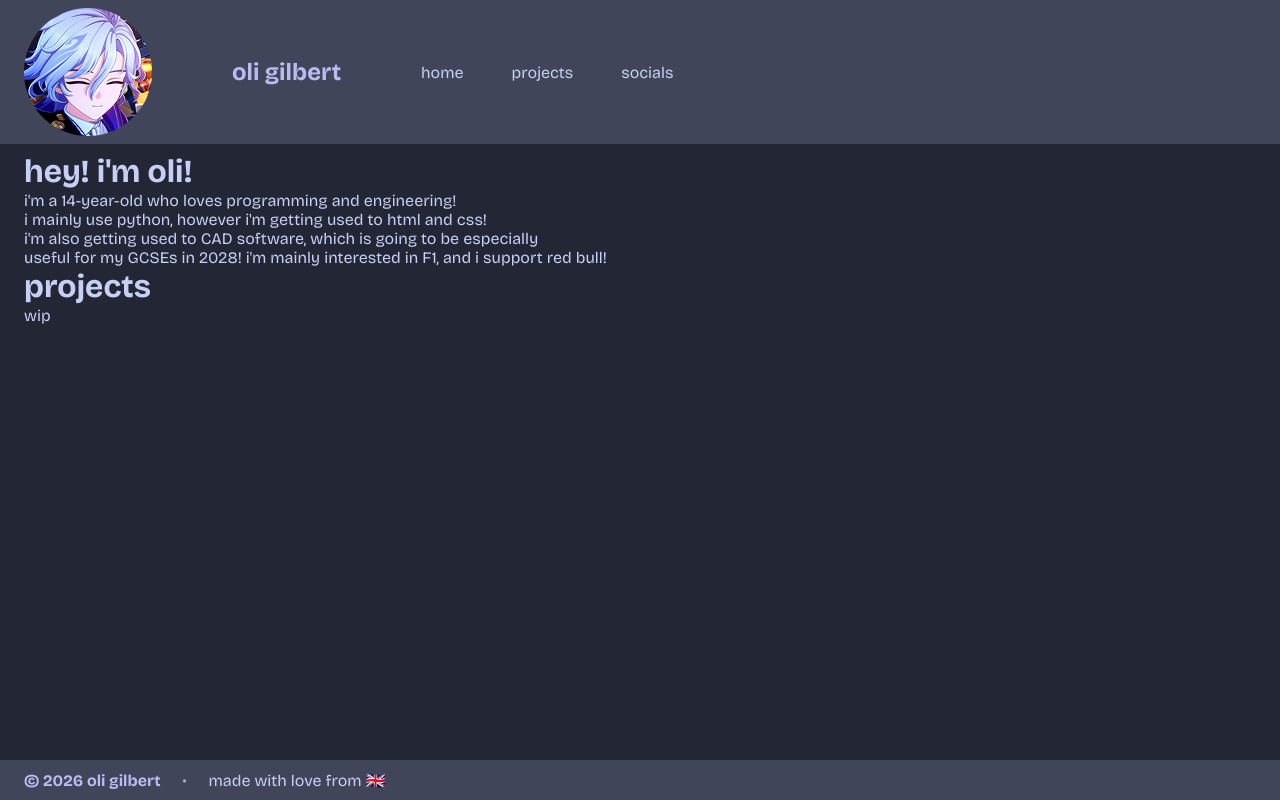
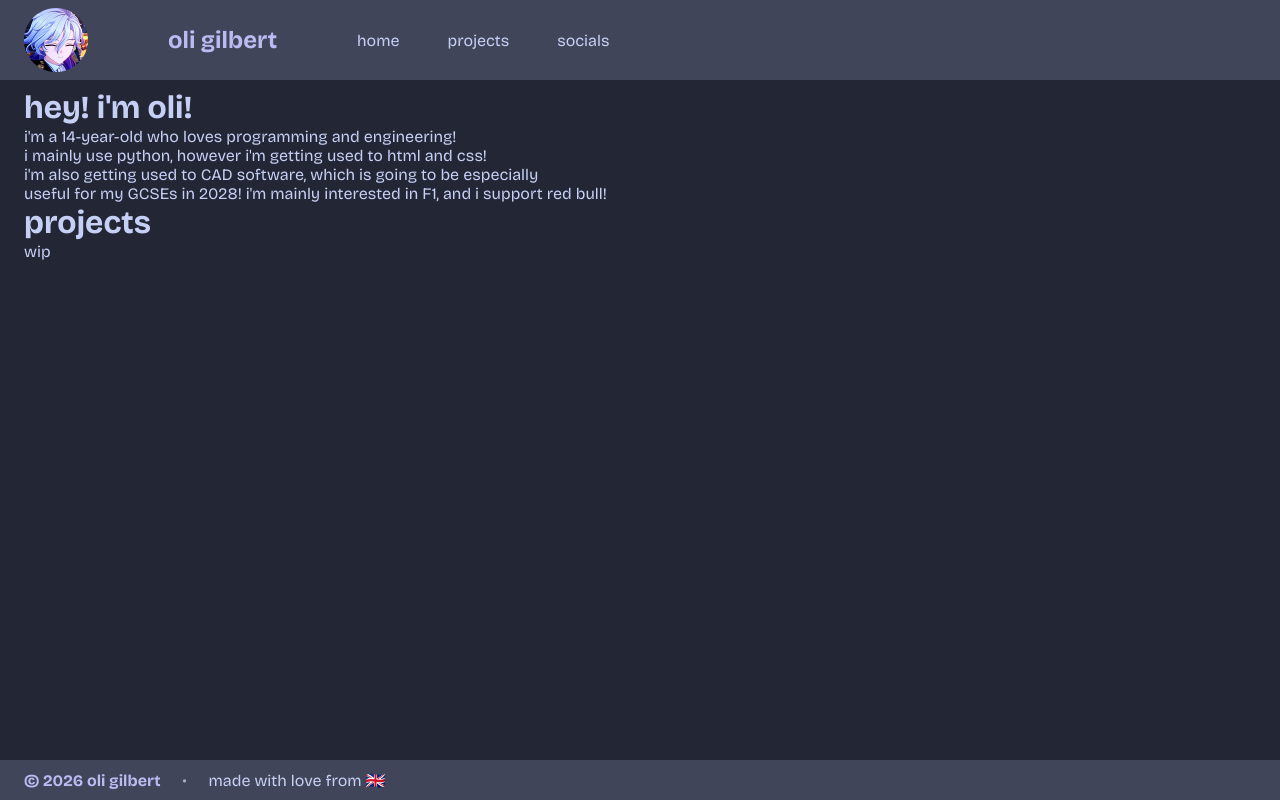
Before and after one commit to atlakami/website, a plain HTML site: page index.html in a window 1280 px wide. Drawn offline with nearby package versions, Linux system fonts and the light colour scheme.

Commit message:
fix: logo size corrected

```diff
--- a/styles.css
+++ b/styles.css
@@ -47,6 +47,11 @@ header {
     gap: 5rem;
 }
 
+#logo {
+    height: 64px;
+    width: 64px;
+}
+
 .nav {
     display: flex;
     flex-direction: row;
```
Also changed, not shown: 1 other file.
